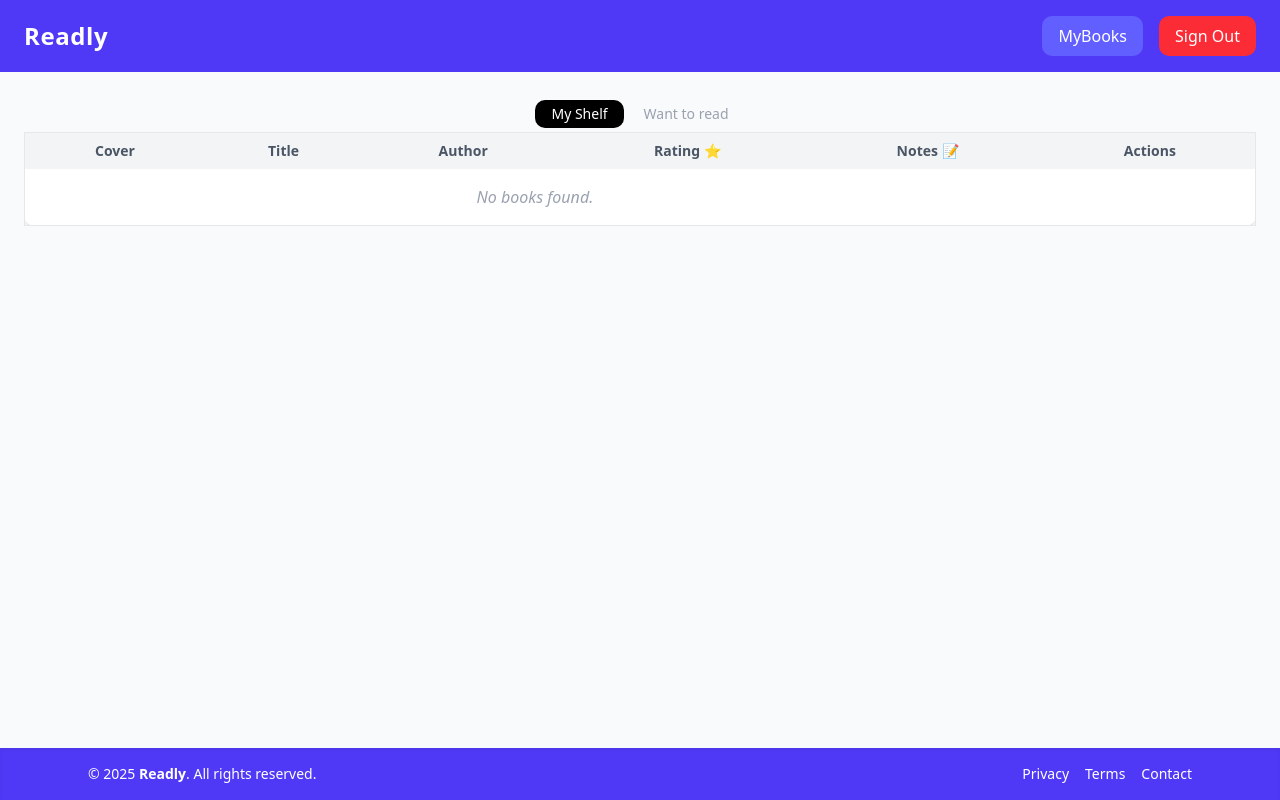
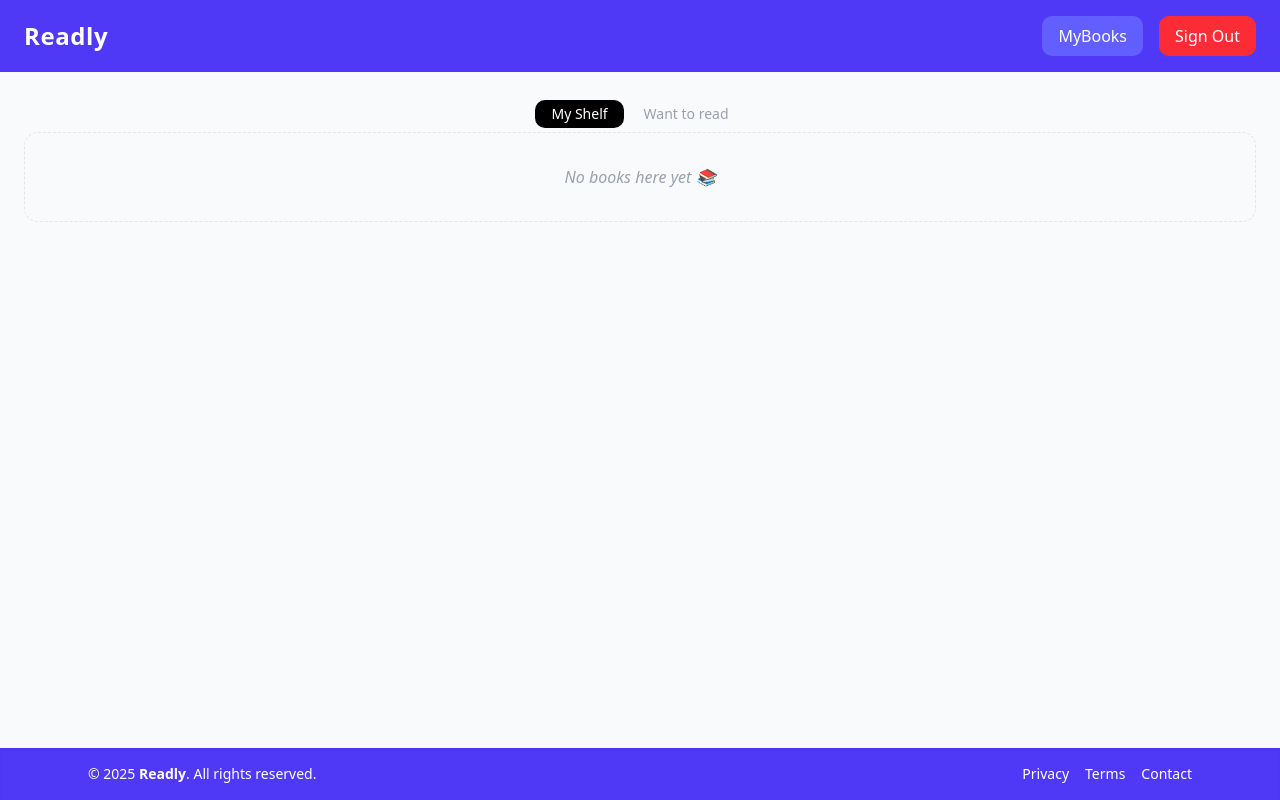
Before and after one commit to FabioTedesco/Readly, a React (Vite) app: page /mybooks in a window 1280 px wide. Built offline with nearby package versions, Linux system fonts and the light colour scheme.

Commit message:
added notes and BookCard UI changed

```diff
--- a/src/components/BooksTable.tsx
+++ b/src/components/BooksTable.tsx
@@ -1,99 +1,134 @@
 import type { Book } from "@/types/book";
 import { useBooks } from "@/context/BooksContext";
+import RatingStars from "./RatingStars";
 import { FontAwesomeIcon } from "@fortawesome/react-fontawesome";
 import { faTrash } from "@fortawesome/free-solid-svg-icons";
-import RatingStars from "./RatingStars";
 
-export default function BooksTable() {
-  const { read, wishlist, toggleShelf, remove } = useBooks();
-  const chooseShelf = toggleShelf === "read" ? read : wishlist;
+export default function BooksList() {
+  const { read, wishlist, toggleShelf, remove, addNotes } = useBooks();
+
+  const books = toggleShelf === "read" ? read : wishlist;
 
   return (
-    <div className="overflow-x-auto">
-      <table className="min-w-full border border-gray-200 bg-white rounded-lg shadow-sm">
-        <thead className="bg-gray-100">
-          <tr>
-            <th className="px-4 py-2 text-sm font-semibold text-gray-600">
-              Cover
-            </th>
-            <th className="px-4 py-2 text-sm font-semibold text-gray-600">
-              Title
-            </th>
-            <th className="px-4 py-2 text-sm font-semibold text-gray-600">
-              Author
-            </th>
-            {toggleShelf === "read" && (
-              <>
-                <th className="px-4 py-2 text-sm font-semibold text-gray-600">
-                  Rating ⭐
-                </th>
-                <th className="px-4 py-2 text-sm font-semibold text-gray-600">
-                  Notes 📝
-                </th>
-              </>
+    <div className="space-y-4">
+      {books.length === 0 ? (
+        <div className="text-center text-gray-400 italic py-8 border border-dashed rounded-xl">
+          No books here yet 📚
+        </div>
+      ) : (
+        books.map((book: Book) => (
+          <BookCard
+            key={book.key}
+            book={book}
+            isRead={toggleShelf === "read"}
+            onRemove={() => remove(toggleShelf, book.key)}
+            onNoteChange={(val) => addNotes(val, book)}
+          />
+        ))
       )}
+    </div>
+  );
+}
 
-            <th className="px-4 py-2 text-sm font-semibold text-gray-600">
-              Actions
-            </th>
-          </tr>
-        </thead>
+function BookCard({
+  book,
+  isRead,
+  onRemove,
+  onNoteChange,
+}: {
+  book: Book;
+  isRead: boolean;
+  onRemove: () => void;
+  onNoteChange: (notes: string) => void;
+}) {
+  return (
+    <div className="relative flex flex-col md:flex-row gap-4 rounded-xl border border-gray-200 bg-white p-4 shadow-sm hover:shadow-md transition-shadow">
+      {/* Pulsante rimuovi in alto a destra */}
+      <button
+        onClick={onRemove}
+        className="absolute top-3 right-3 text-gray-400 hover:text-red-500 transition"
+        aria-label="Remove book"
+      >
+        <FontAwesomeIcon icon={faTrash} />
+      </button>
 
-        <tbody>
-          {chooseShelf.length === 0 ? (
-            <tr>
-              <td colSpan={5} className="text-center py-4 text-gray-400 italic">
-                No books found.
-              </td>
-            </tr>
-          ) : (
-            chooseShelf.map((book: Book) => (
-              <tr
-                key={book.key}
-                className="border-t border-gray-100 hover:bg-gray-50 transition"
-              >
-                <td className="px-4 py-2">
+      {/* Cover */}
+      <div className="flex-shrink-0 self-start">
         <img
           src={
             book.coverId
-                        ? `https://covers.openlibrary.org/b/id/${book.coverId}-S.jpg`
+              ? `https://covers.openlibrary.org/b/id/${book.coverId}-M.jpg`
               : "no img"
           }
           alt={book.title}
-                    className="w-12 h-16 object-cover rounded-md shadow-sm"
+          className="w-24 h-32 object-cover rounded-md shadow-sm bg-gray-100 flex items-center justify-center text-[10px] text-gray-400"
         />
-                </td>
+      </div>
 
-                <td className="px-4 py-2 text-sm font-medium text-gray-800">
-                  {book.title}
-                </td>
+      {/* Contenuto testuale */}
+      <div className="flex-1 flex flex-col gap-3">
+        {/* Titolo + autore */}
+        <div>
+          <div className="text-base font-semibold text-gray-800 flex flex-wrap items-start gap-2 pr-8">
+            <span>{book.title}</span>
+            {book.author && (
+              <span className="text-xs font-normal text-gray-500 bg-gray-100 px-2 py-0.5 rounded-md">
+                {book.author}
+              </span>
+            )}
+          </div>
+        </div>
 
-                <td className="px-4 py-2 text-sm text-gray-600">
-                  {book.author || "Unknown"}
-                </td>
-
-                {toggleShelf === "read" && (
-                  <>
-                    <td className="px-4 py-2 text-sm text-gray-600">
+        {/* Rating utente (solo se è nella shelf "read") */}
+        {isRead && (
+          <div className="flex items-center gap-2">
+            <span className="text-xs font-medium text-gray-600 uppercase tracking-wide">
+              Your rating
+            </span>
             <RatingStars book={book} />
-                    </td>
-                    <td className="px-4 py-2 text-sm text-gray-600">
-                      {/* {book.notes || "—"} */}
-                      <input type="text" placeholder="inserisci note" />
-                    </td>
-                  </>
+            <span className="text-xs text-gray-500">
+              {book.personalRating ?? 0}/5
+            </span>
+          </div>
         )}
 
-                <td className="px-4 py-2 text-sm text-gray-600">
-                  <div onClick={() => remove(toggleShelf, book.key)}>
-                    <FontAwesomeIcon icon={faTrash} />
+        {/* Note personali (solo se è nella shelf "read") */}
+        {isRead && (
+          <div className="flex flex-col gap-1">
+            <label className="text-xs font-medium text-gray-600 uppercase tracking-wide">
+              Notes
+            </label>
+            <textarea
+              className="w-full rounded-lg border border-gray-300 bg-gray-50 p-2 text-sm text-gray-700 shadow-sm outline-none focus:bg-white focus:ring-2 focus:ring-indigo-500 focus:border-indigo-500 min-h-[70px] resize-none"
+              placeholder="Cosa ti è rimasto di questo libro? 🤔"
+              defaultValue={book.notes ?? ""}
+              onChange={(e) => onNoteChange(e.target.value)}
+            />
           </div>
-                </td>
-              </tr>
-            ))
         )}
-        </tbody>
-      </table>
+
+        <div className="flex flex-wrap items-center gap-2 text-[11px] text-gray-500">
+          <StatusBadge isRead={isRead} />
+        </div>
+      </div>
     </div>
   );
 }
+
+function StatusBadge({ isRead }: { isRead: boolean }) {
+  if (isRead) {
+    return (
+      <span className="inline-flex items-center gap-1 rounded-md bg-green-100 text-green-700 px-2 py-0.5 font-medium">
+        <span className="inline-block w-1.5 h-1.5 rounded-full bg-green-500" />
+        Read
+      </span>
+    );
+  }
+
+  return (
+    <span className="inline-flex items-center gap-1 rounded-md bg-yellow-100 text-yellow-700 px-2 py-0.5 font-medium">
+      <span className="inline-block w-1.5 h-1.5 rounded-full bg-yellow-500" />
+      Wishlist
+    </span>
+  );
+}
--- a/src/components/Card.tsx
+++ b/src/components/Card.tsx
@@ -34,9 +34,6 @@ const Card = ({ book }: Props) => {
         <p className="text-sm text-gray-500 mt-1">
           {book.author || "Unknown Author"}
         </p>
-        {book.firstPublishYear && (
-          <p className="text-xs text-gray-400 mt-1">{book.firstPublishYear}</p>
-        )}
       </div>
       {/* Pulsanti */}
       {isRead ? (
--- a/src/context/BooksContext.tsx
+++ b/src/context/BooksContext.tsx
@@ -25,6 +25,7 @@ type State = {
 type Action =
   | { type: "ADD"; shelf: Shelf; book: Book }
   | { type: "SET_RATING"; personalRating: number; book: Book }
+  | { type: "SET_NOTES"; notes: string; book: Book }
   | { type: "REMOVE"; shelf: Shelf; key: string }
   | { type: "TOGGLE"; shelf: Shelf }
   | { type: "RESET" };
@@ -39,6 +40,7 @@ type BooksContextValue = {
   remove: (shelf: Shelf, key: string) => void;
   handleToggle: (shelf: Shelf) => void;
   addRating: (personaRating: number, book: Book) => void;
+  addNotes: (notes: string, book: Book) => void;
 
   isInWishlist: (key: string) => boolean;
   isInRead: (key: string) => boolean;
@@ -53,6 +55,7 @@ type PersistedState = {
   shelves: ShelvesIndex;
   toggleShelf?: Shelf;
   personalRating?: number;
+  notes?: string;
 };
 
 const initState: State = {
@@ -92,6 +95,21 @@ function reducer(state: State, action: Action): State {
           [book.key]: {
             ...state.booksByKey[book.key],
             personalRating,
+          },
+        },
+      };
+    }
+
+    case "SET_NOTES": {
+      const { notes, book } = action;
+
+      return {
+        ...state,
+        booksByKey: {
+          ...state.booksByKey,
+          [book.key]: {
+            ...state.booksByKey[book.key],
+            notes,
           },
         },
       };
@@ -165,6 +183,9 @@ export function BooksProvider({ children }: { children: ReactNode }) {
   const addRating = (personalRating: number, book: Book) => {
     dispatch({ type: "SET_RATING", personalRating, book });
   };
+  const addNotes = (notes: string, book: Book) => {
+    dispatch({ type: "SET_NOTES", notes, book });
+  };
   const remove = (shelf: Shelf, key: string) => {
     dispatch({ type: "REMOVE", shelf, key });
   };
@@ -213,6 +234,7 @@ export function BooksProvider({ children }: { children: ReactNode }) {
     toggleShelf,
     add,
     addRating,
+    addNotes,
     remove,
     handleToggle,
     reset,
```
Lines whose indentation alone changed are shown as unchanged.
